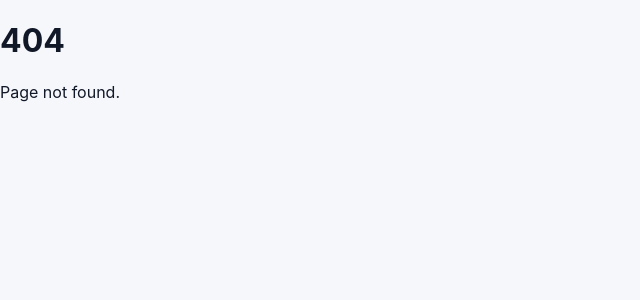
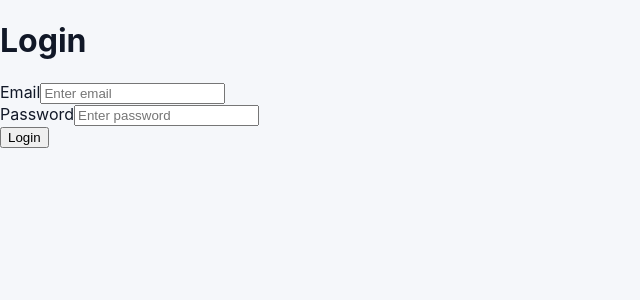
Before and after one commit to UttamAkarapu/enterprise-order-management, a React (Vite) app in the folder frontend/: page /login in a window 1280 px wide. Before the commit this address had no page. Shown: the top 300 px of the page, without its empty margins (0-640 px from the left). Built offline with nearby package versions, Linux system fonts and the light colour scheme.

Commit message:
Add authentication and protected routes

```diff
--- /dev/null
+++ b/frontend/src/app/hooks.ts
@@ -0,0 +1,15 @@
+import {
+  useDispatch,
+  useSelector,
+} from 'react-redux';
+
+import type {
+  RootState,
+  AppDispatch,
+} from './store';
+
+export const useAppDispatch =
+  useDispatch.withTypes<AppDispatch>();
+
+export const useAppSelector =
+  useSelector.withTypes<RootState>();
--- a/frontend/src/app/store.ts
+++ b/frontend/src/app/store.ts
@@ -1,7 +1,11 @@
- import { configureStore } from '@reduxjs/toolkit';
+import { configureStore } from '@reduxjs/toolkit';
+
+import authReducer from '../features/auth/authSlice';
 
 export const store = configureStore({
-  reducer: {},
+  reducer: {
+    auth: authReducer,
+  },
 });
 
 export type RootState = ReturnType<typeof store.getState>;
--- a/frontend/src/features/auth/authSlice.ts
+++ b/frontend/src/features/auth/authSlice.ts
@@ -0,0 +1,44 @@
+  import { createSlice, type PayloadAction } from '@reduxjs/toolkit';
+
+import type { AuthState, User } from './types';
+
+const initialState: AuthState = {
+  user: null,
+  token: null,
+  isAuthenticated: false,
+};
+
+interface LoginPayload {
+  user: User;
+  token: string;
+}
+
+const authSlice = createSlice({
+  name: 'auth',
+
+  initialState,
+
+  reducers: {
+    loginSuccess: (
+      state,
+      action: PayloadAction<LoginPayload>
+    ) => {
+      state.user = action.payload.user;
+      state.token = action.payload.token;
+      state.isAuthenticated = true;
+    },
+
+    logout: (state) => {
+      state.user = null;
+      state.token = null;
+      state.isAuthenticated = false;
+    },
+  },
+});
+
+export const {
+  loginSuccess,
+  logout,
+} = authSlice.actions;
+
+export default authSlice.reducer;
--- a/frontend/src/layouts/MainLayout.tsx
+++ b/frontend/src/layouts/MainLayout.tsx
@@ -1,10 +1,22 @@
-import { NavLink, Outlet } from 'react-router-dom';
-import './MainLayout.css';
+import { NavLink, Outlet } from "react-router-dom";
+import { useNavigate } from "react-router-dom";
+
+import { useAppDispatch } from "../app/hooks";
+import { logout } from "../features/auth/authSlice";
+
+import "./MainLayout.css";
 
 function MainLayout() {
+  const dispatch = useAppDispatch();
+  const navigate = useNavigate();
+
+  const handleLogout = () => {
+    dispatch(logout());
+    navigate("/login");
+  };
+
   return (
     <div className="app-layout">
-
       {/* Header */}
       <header className="app-header">
         <div className="header-brand">
@@ -14,21 +26,22 @@ function MainLayout() {
 
         <div className="header-user">
           <span>Admin</span>
+
           <span className="user-avatar">A</span>
+
+          <button onClick={handleLogout}>Logout</button>
         </div>
       </header>
 
       {/* Body */}
       <div className="app-body">
-
         {/* Sidebar */}
         <aside className="sidebar">
           <nav className="sidebar-nav">
-
             <NavLink
               to="/dashboard"
               className={({ isActive }) =>
-                isActive ? 'nav-link active' : 'nav-link'
+                isActive ? "nav-link active" : "nav-link"
               }
             >
               <span>📊</span>
@@ -38,13 +51,12 @@ function MainLayout() {
             <NavLink
               to="/orders"
               className={({ isActive }) =>
-                isActive ? 'nav-link active' : 'nav-link'
+                isActive ? "nav-link active" : "nav-link"
               }
             >
               <span>📦</span>
               Orders
             </NavLink>
-
           </nav>
         </aside>
 
@@ -52,7 +64,6 @@ function MainLayout() {
         <main className="main-content">
           <Outlet />
         </main>
-
       </div>
     </div>
   );
--- a/frontend/src/pages/Login.tsx
+++ b/frontend/src/pages/Login.tsx
@@ -0,0 +1,78 @@
+  import { useState } from 'react';
+import { useNavigate } from 'react-router-dom';
+
+import { useAppDispatch } from '../app/hooks';
+import { loginSuccess } from '../features/auth/authSlice';
+
+function Login() {
+  const dispatch = useAppDispatch();
+  const navigate = useNavigate();
+
+  const [email, setEmail] = useState('');
+  const [password, setPassword] = useState('');
+
+  const handleSubmit = (
+    event: React.FormEvent<HTMLFormElement>
+  ) => {
+    event.preventDefault();
+
+    // Temporary mock authentication
+    const user = {
+      id: '1',
+      name: 'John Admin',
+      email,
+      role: 'admin' as const,
+    };
+
+    const token = 'mock-jwt-token';
+
+    dispatch(
+      loginSuccess({
+        user,
+        token,
+      })
+    );
+
+    navigate('/dashboard');
+  };
+
+  return (
+    <div>
+      <h1>Login</h1>
+
+      <form onSubmit={handleSubmit}>
+        <div>
+          <label>Email</label>
+
+          <input
+            type="email"
+            value={email}
+            onChange={(event) =>
+              setEmail(event.target.value)
+            }
+            placeholder="Enter email"
+          />
+        </div>
+
+        <div>
+          <label>Password</label>
+
+          <input
+            type="password"
+            value={password}
+            onChange={(event) =>
+              setPassword(event.target.value)
+            }
+            placeholder="Enter password"
+          />
+        </div>
+
+        <button type="submit">
+          Login
+        </button>
+      </form>
+    </div>
+  );
+}
+
+export default Login;
--- a/frontend/src/routes/ProtectedRoute.tsx
+++ b/frontend/src/routes/ProtectedRoute.tsx
@@ -0,0 +1,25 @@
+  import { Navigate, Outlet, useLocation } from 'react-router-dom';
+
+import { useAppSelector } from '../app/hooks';
+
+function ProtectedRoute() {
+  const isAuthenticated = useAppSelector(
+    (state) => state.auth.isAuthenticated
+  );
+
+  const location = useLocation();
+
+  if (!isAuthenticated) {
+    return (
+      <Navigate
+        to="/login"
+        replace
+        state={{ from: location }}
+      />
+    );
+  }
+
+  return <Outlet />;
+}
+
+export default ProtectedRoute;
```
Also changed, not shown: frontend/src/app/router.tsx (+16 -0 lines), frontend/src/features/auth/types.ts (+14 -0 lines), frontend/src/features/auth/components/LoginForm.tsx (added).
